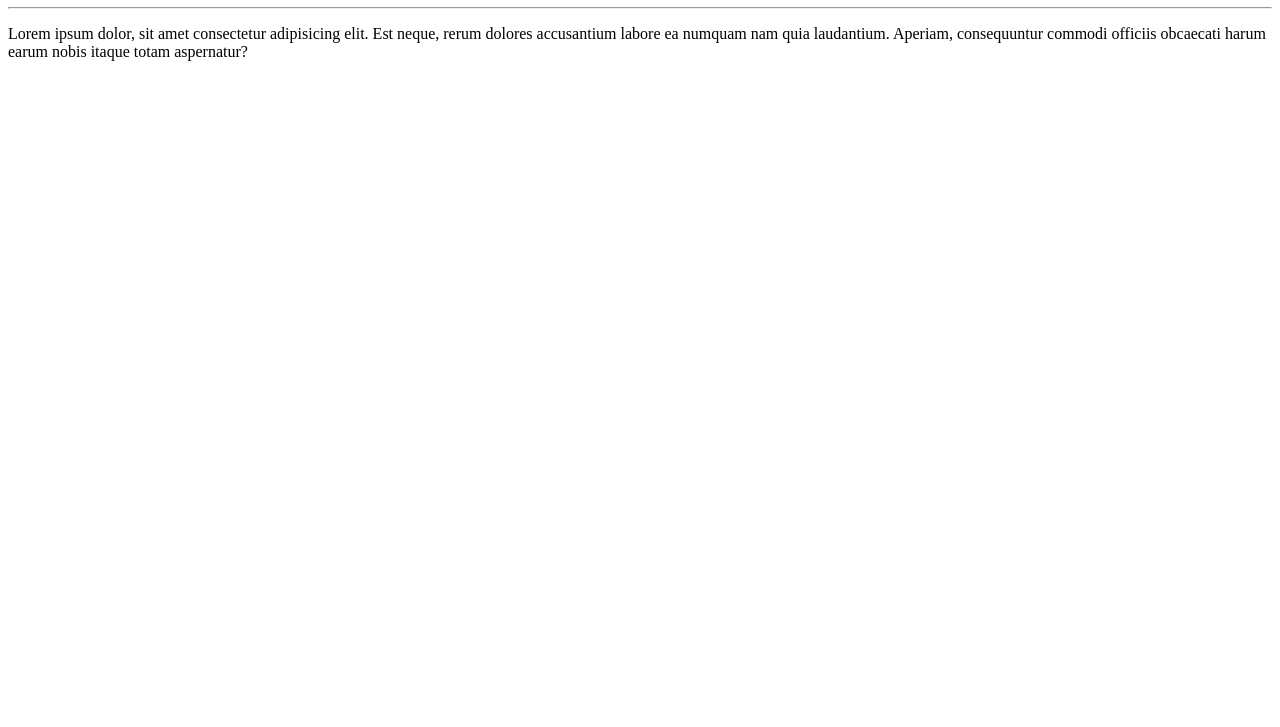
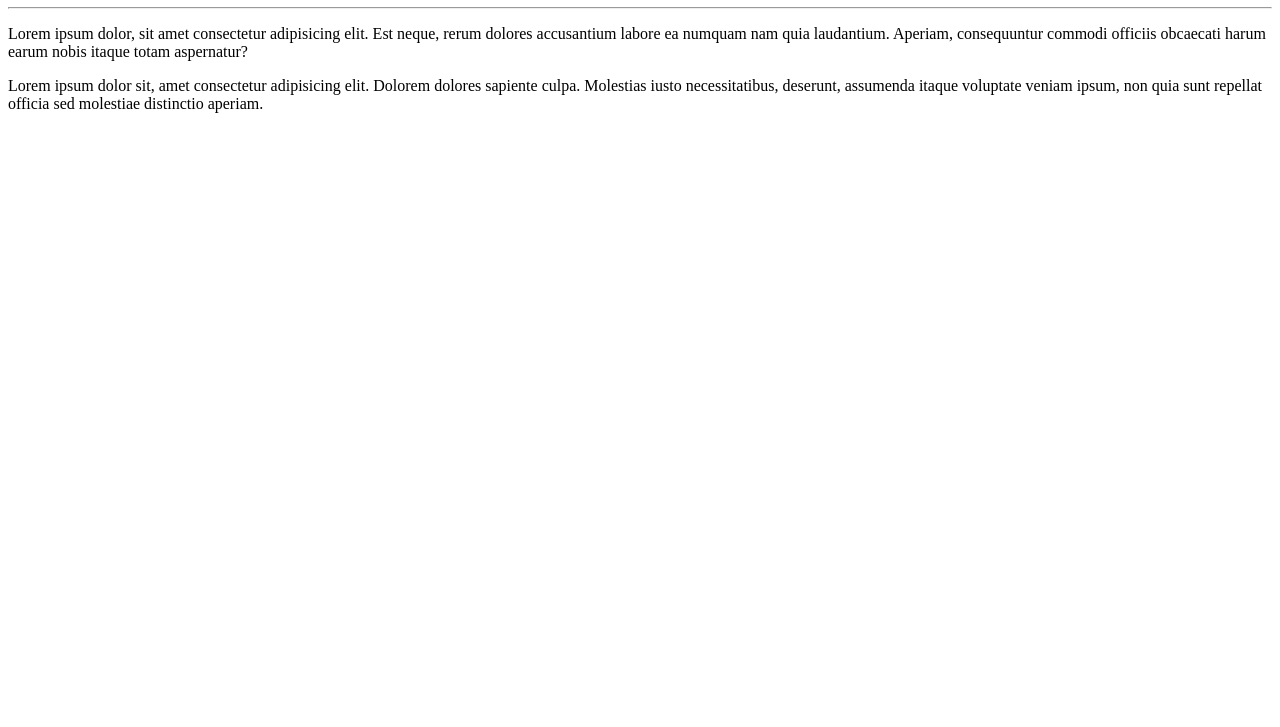
Before and after one commit to Danielimab/Ola-Mundo, a plain HTML site: page site-exemplo/index.html in a window 1280 px wide. Shown: the part 73-800 px from the top of the page. Drawn offline with Linux system fonts and the light colour scheme.

Commit message:
adicionei um parágrafo

```diff
--- a/site-exemplo/index.html
+++ b/site-exemplo/index.html
@@ -9,5 +9,6 @@
     <h1>Olá, Mundo!</h1>
     <hr>
     <p>Lorem ipsum dolor, sit amet consectetur adipisicing elit. Est neque, rerum dolores accusantium labore ea numquam nam quia laudantium. Aperiam, consequuntur commodi officiis obcaecati harum earum nobis itaque totam aspernatur?</p>
+    <p>Lorem ipsum dolor sit, amet consectetur adipisicing elit. Dolorem dolores sapiente culpa. Molestias iusto necessitatibus, deserunt, assumenda itaque voluptate veniam ipsum, non quia sunt repellat officia sed molestiae distinctio aperiam.</p>
 </body>
 </html>
```
